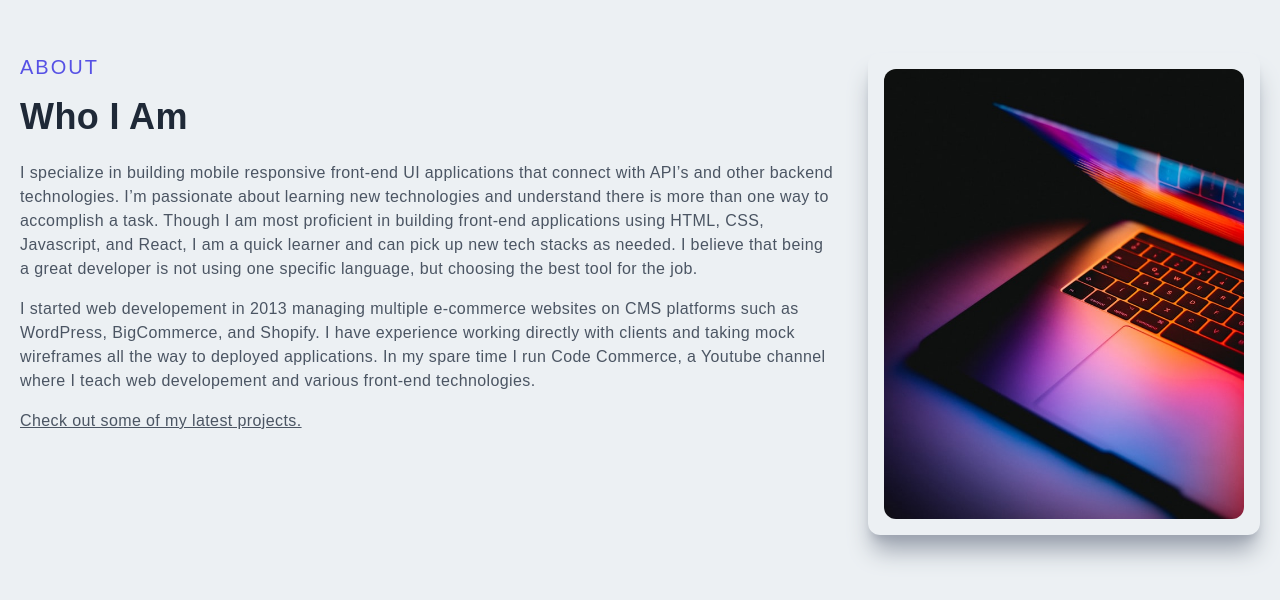
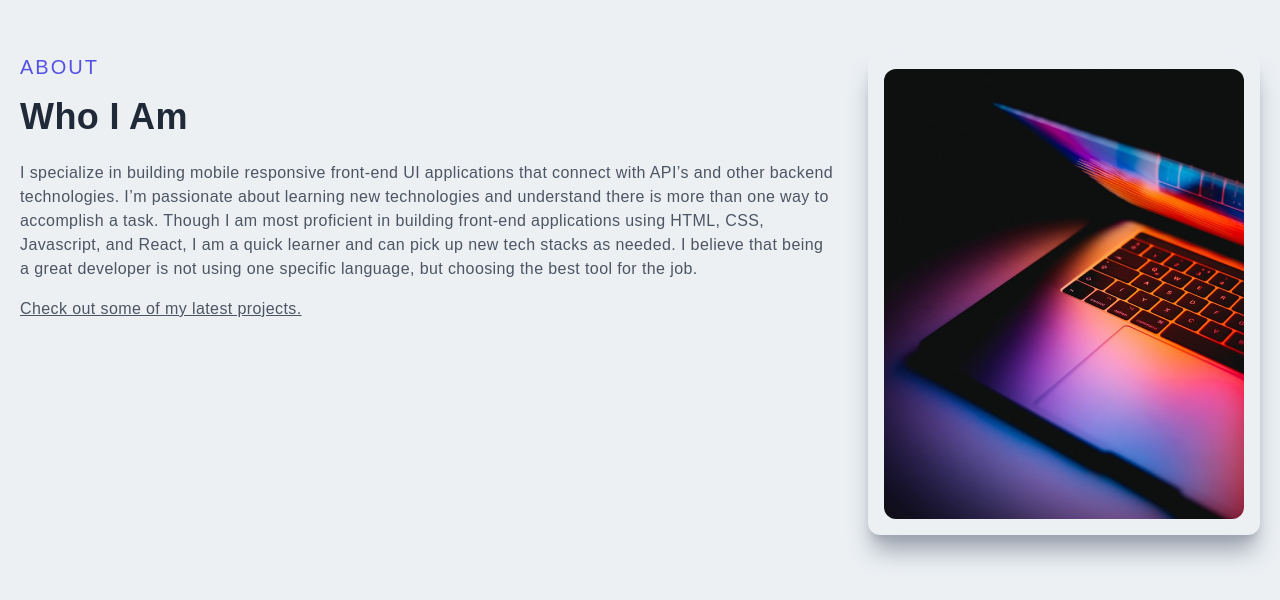
Before and after one commit to RomanFirst/portfolio, a Next.js app: page / in a window 1280 px wide. Shown: the part 906-1506 px from the top of the page. Built offline with nearby package versions, Linux system fonts and the light colour scheme.

Commit message:
Update About

```diff
--- a/components/About.jsx
+++ b/components/About.jsx
@@ -21,14 +21,6 @@
 						needed. I believe that being a great developer is not using one
 						specific language, but choosing the best tool for the job.
 					</p>
-					<p className='py-2 text-gray-600'>
-						I started web developement in 2013 managing multiple e-commerce
-						websites on CMS platforms such as WordPress, BigCommerce, and
-						Shopify. I have experience working directly with clients and taking
-						mock wireframes all the way to deployed applications. In my spare
-						time I run Code Commerce, a Youtube channel where I teach web
-						developement and various front-end technologies.
-					</p>
 					<Link href='/#projects'>
 						<p className='py-2 text-gray-600 underline cursor-pointer'>
 							Check out some of my latest projects.
```
